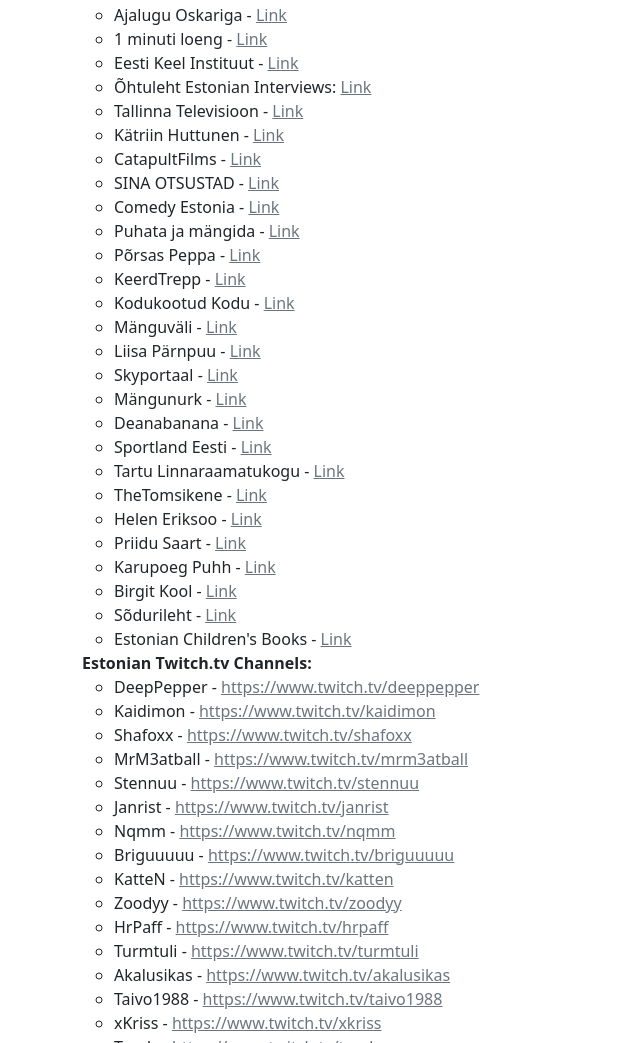
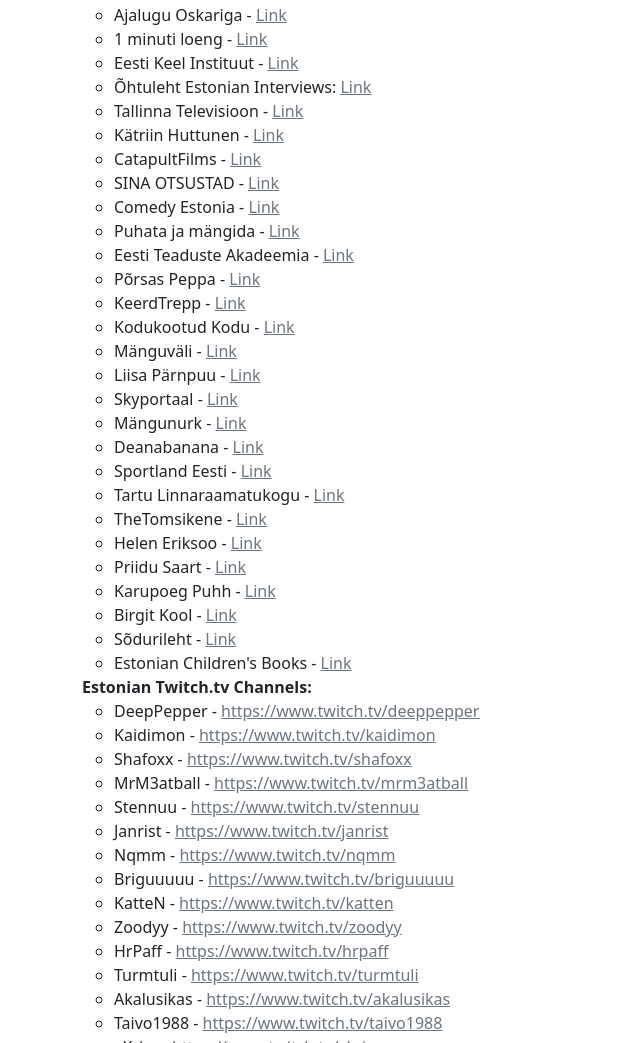
Before and after one commit to 1eemur/eesti-keelt, a plain HTML site: page index.html in a window 1280 px wide. Shown: the part 6359-7402 px from the top of the page, without its empty margins (0-640 px from the left). Drawn offline with nearby package versions, Linux system fonts and the light colour scheme.

Commit message:
Added Eesti Teaduste Akadeemia YT channel

```diff
--- a/index.html
+++ b/index.html
@@ -522,6 +522,7 @@
 							<li>SINA OTSUSTAD - <a href="https://www.youtube.com/channel/UCdO5OiToZZYoyT6AM-duVZg" target="_blank" class="link-secondary">Link</a></li>
 							<li>Comedy Estonia - <a href="https://www.youtube.com/channel/UCx9IOA6Y_LKMk7h0jKXQLSw" target="_blank" class="link-secondary">Link</a></li>
 							<li>Puhata ja mängida - <a href="https://www.youtube.com/user/puhatajamangida" target="_blank" class="link-secondary">Link</a></li>
+							<li>Eesti Teaduste Akadeemia - <a href="https://www.youtube.com/channel/UC1MCt8t6-0XPez5XoXi79Dw" target="_blank" class="link-secondary">Link</a></li>
 							<li>Põrsas Peppa - <a href="https://www.youtube.com/user/gerlixxx/videos" target="_blank" class="link-secondary">Link</a></li>
 							<li>KeerdTrepp - <a href="https://www.youtube.com/user/KeerdTrepp" target="_blank" class="link-secondary">Link</a></li>
 							<li>Kodukootud Kodu - <a href="https://www.youtube.com/channel/UC0Zb0jCkcbzQjY_eqVJr2WA" target="_blank" class="link-secondary">Link</a></li>
```
